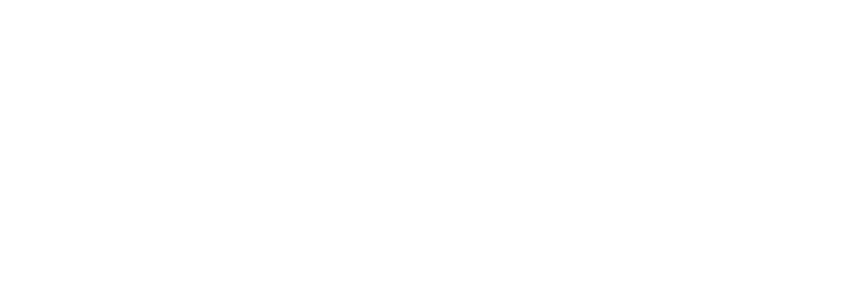
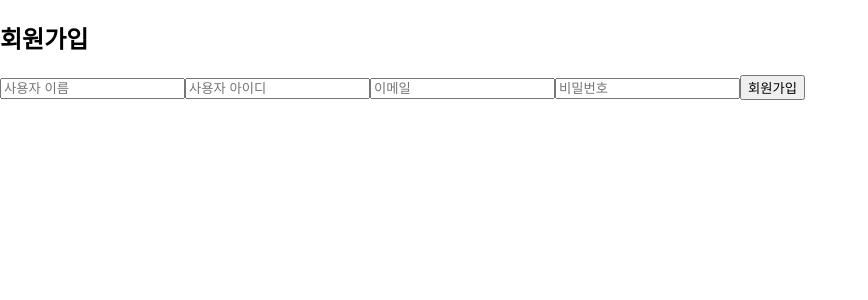
Before and after one commit to 0625yt/DocuFlow, a React (Create React App) app in the folder room_book_prjt/my-app/: page /join in a window 1280 px wide. Before the commit this address had no page. Shown: the top 300 px of the page, without its empty margins (0-868 px from the left). Built offline with nearby package versions, Linux system fonts and the light colour scheme.

Commit message:
회원가입 페이지 제작

```diff
--- a/room_book_prjt/my-app/src/App.js
+++ b/room_book_prjt/my-app/src/App.js
@@ -1,7 +1,7 @@
 import React from 'react';
 import { BrowserRouter as Router, Routes, Route, Navigate } from 'react-router-dom'; // Navigate 추가
 import LoginPage from './component/auth/LoginPage';
-
+import JoinForm from './component/join/JoinForm';
 const App = () => {
   return (
     <Router>
@@ -9,6 +9,7 @@
         {/* 기본 경로 접속 시 /login으로 리디렉션 */}
         <Route path="/" element={<Navigate to="/login" replace />} />
         <Route path="/login" element={<LoginPage />} />
+        <Route path="/join" element={<JoinForm />} />
       </Routes>
     </Router>
   );
--- a/room_book_prjt/my-app/src/component/auth/App.css
+++ b/room_book_prjt/my-app/src/component/auth/App.css
@@ -59,6 +59,18 @@
   transition: background-color 0.3s ease;
 }
 
+.btn-try-join {
+  width: 100%;
+  padding: 10px;
+  font-size: 16px;
+  background-color: #688bb8;
+  color: white;
+  border: none;
+  border-radius: 4px;
+  cursor: pointer;
+  transition: background-color 0.3s ease;
+}
+
 .btn-try-login:hover {
   background-color: #0056b3;
 }
--- /dev/null
+++ b/room_book_prjt/my-app/src/component/auth/JoinButton.jsx
@@ -0,0 +1,18 @@
+// components/auth/LoginButton.jsx
+import React from 'react';
+
+const LoginButton = ({ onClick }) => {
+  return (
+    <div className="row seperate-row">
+      <button
+        type="button"
+        className="btn btn-primary btn-lg btn-block btn-try-join"
+        onClick={onClick}
+      >
+        가입하기
+      </button>
+    </div>
+  );
+};
+
+export default LoginButton;
--- a/room_book_prjt/my-app/src/component/auth/LoginForm.jsx
+++ b/room_book_prjt/my-app/src/component/auth/LoginForm.jsx
@@ -1,11 +1,14 @@
 // components/auth/LoginForm.jsx
 import React, { useState } from 'react';
+import { useNavigate } from 'react-router-dom'; // React Router의 useNavigate 사용
 import LoginLogo from './LoginLogo';
 import LoginInput from './LoginInput';
 import LoginButton from './LoginButton';
+import JoinButton from './JoinButton';
 
 const LoginForm = () => {
   const [credentials, setCredentials] = useState({ LOGIN_ID: '', LOGIN_PW: '' });
+  const navigate = useNavigate(); // navigate 함수 생성
 
   const handleInputChange = (e) => {
     const { name, value } = e.target;
@@ -46,6 +49,12 @@
     }
   };
 
+  // 회원가입 페이지로 이동하는 함수
+  const handleJoin = () => {
+    navigate('/join'); // 회원가입 페이지로 이동
+  };
+
+
   return (
     <div className="login-form">
       <LoginLogo />
@@ -68,7 +77,8 @@
         icon="lock"
       />
       <LoginButton onClick={handleLogin} />
-    </div>
+     <JoinButton onClick={handleJoin} /> {/* handleJoin을 핸들러로 전달 */}
+      </div>
   );
 };
 
--- /dev/null
+++ b/room_book_prjt/my-app/src/component/join/JoinForm.jsx
@@ -0,0 +1,74 @@
+import React, { useState } from 'react';
+
+const JoinForm = () => {
+  const [userInfo, setUserInfo] = useState({
+    username: '',
+    phonenumber: '',
+    userId: '',
+    password: '',
+  });
+
+  const handleInputChange = (e) => {
+    const { name, value } = e.target;
+    setUserInfo({
+      ...userInfo,
+      [name]: value,
+    });
+  };
+
+  const handleJoin = async () => {
+    try {
+      const response = await fetch('http://localhost:8080/api/auth/join', {
+        method: 'POST',
+        headers: {
+          'Content-Type': 'application/json',
+        },
+        body: JSON.stringify(userInfo),
+      });
+
+      const data = await response.json();
+      alert(data.message);
+    } catch (error) {
+      console.error('회원가입 요청 중 오류 발생:', error);
+      alert('서버와 통신 중 문제가 발생했습니다.');
+    }
+  };
+
+
+  return (
+    <div className="join-form">
+      <h2>회원가입</h2>
+      <input
+        type="text"
+        name="username"
+        placeholder="사용자 이름"
+        value={userInfo.username}
+        onChange={handleInputChange}
+      />
+      <input
+        type="text"
+        name="username"
+        placeholder="사용자 아이디"
+        value={userInfo.username}
+        onChange={handleInputChange}
+      />
+      <input
+        type="email"
+        name="email"
+        placeholder="이메일"
+        value={userInfo.email}
+        onChange={handleInputChange}
+      />
+      <input
+        type="password"
+        name="password"
+        placeholder="비밀번호"
+        value={userInfo.password}
+        onChange={handleInputChange}
+      />
+      <button onClick={handleJoin}>회원가입</button>
+    </div>
+  );
+};
+
+export default JoinForm;
```
Also changed, not shown: room_book_prjt/my-app/src/component/join/BacktoLoginButton.jsx (added), room_book_prjt/my-app/src/component/join/JoinButton.jsx (added), 1 other file (tests, documents, lock files or other folders).
